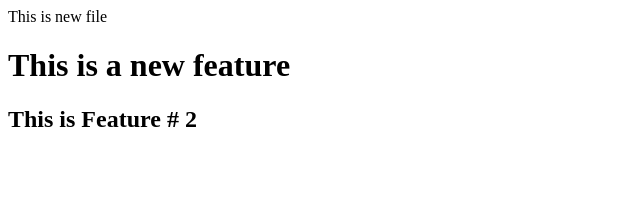
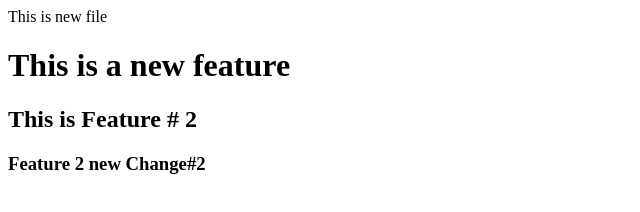
Before and after one commit to FurqanIshaq29/LocalRepo, a plain HTML site: page index.html in a window 1280 px wide. Shown: the whole page, without its empty margins (0-640 px from the left). Drawn offline with Linux system fonts and the light colour scheme.

Commit message:
Feature 2 Change 2

```diff
--- a/index.html
+++ b/index.html
@@ -3,3 +3,5 @@
 <h1>This is a new feature</h1>
 
 <h2>This is Feature # 2</h2>
+
+<h3>Feature 2 new Change#2</h3>
```
